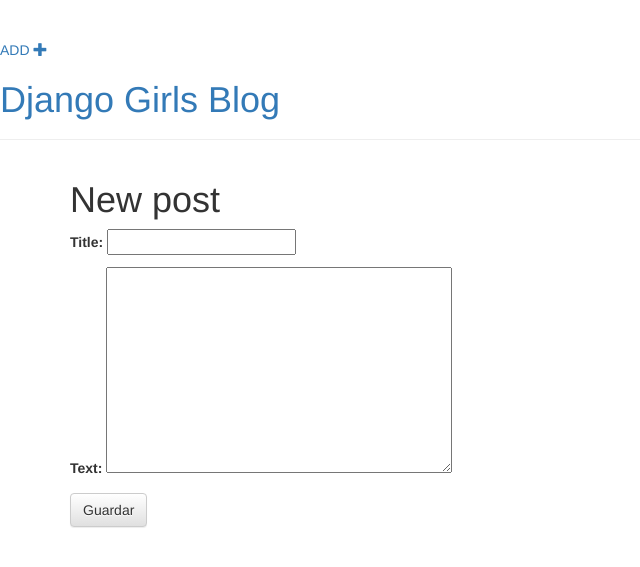
After one commit to emanueldeveloper82/my-first-blog, a Django app: page /post/new/ in a window 1280 px wide. The commit adds this page. Shown: the top 567 px of the page, without its empty margins (0-640 px from the left). Run offline with Django 3.2, Linux system fonts and the light colour scheme; some libraries are stand-ins or nearby versions.

Commit message:
Tutorial de Formularios salvando e editando

```diff
--- /dev/null
+++ b/mysite/blog/forms.py
@@ -0,0 +1,7 @@
+from django import forms
+from .models import Post
+
+class PostForm(forms.ModelForm):
+    class Meta:
+        model = Post
+        fields = ('title', 'text')
--- a/mysite/blog/templates/blog/base.html
+++ b/mysite/blog/templates/blog/base.html
@@ -9,6 +9,9 @@
 
     <body>
         <div class="page-header">
+            <a href="{% url 'post_new' %}" class="top-menu"> ADD
+                <span class="glyphicon glyphicon-plus"></span>
+            </a>
             <h1><a href="/">Django Girls Blog</a></h1>
         </div>
         <div class="content container">
--- a/mysite/blog/templates/blog/post_detail.html
+++ b/mysite/blog/templates/blog/post_detail.html
@@ -5,6 +5,9 @@
         {% if post.published_date %}
             <div class="date">
                 {{ post.published_date }}
+                <a class="btn btn-default" href="{% url 'post_edit' pk=post.pk %}">
+                        <span class="glyphicon glyphicon-pencil"></span>
+                </a>
             </div>
         {% endif %}
         <h1>{{ post.title }}</h1>
--- /dev/null
+++ b/mysite/blog/templates/blog/post_edit.html
@@ -0,0 +1,10 @@
+{% extends 'blog/base.html' %}
+
+{% block content %}
+    <h1>New post</h1>
+    <form method="POST" class="post-form">
+        {% csrf_token %}
+        {{ form.as_p }}
+        <button type="submit" class="save btn btn-default">Guardar</button>
+    </form>
+{% endblock %}
--- a/mysite/blog/urls.py
+++ b/mysite/blog/urls.py
@@ -4,4 +4,6 @@
 urlpatterns = [
     url(r'^$', views.post_list),
     url(r'^post/(?P<pk>\d+)/$', views.post_detail, name='post_detail'),
+    url(r'^post/(?P<pk>\d+)/edit/$', views.post_edit, name='post_edit'),
+    url(r'^post/new/$', views.post_new, name='post_new'),
 ]
--- a/mysite/blog/views.py
+++ b/mysite/blog/views.py
@@ -1,6 +1,8 @@
 from django.shortcuts import render, get_object_or_404
 from django.utils import timezone
+from django.shortcuts import redirect
 from .models import Post
+from .forms import PostForm
 
 # Create your views here.
 def post_list(request):
@@ -13,3 +15,30 @@
 def post_detail(request, pk):
     post = get_object_or_404(Post, pk=pk)
     return render(request, 'blog/post_detail.html', {'post': post})
+
+def post_new(request):
+    if request.method == "POST":
+        form = PostForm(request.POST)
+        if form.is_valid():
+            post = form.save(commit=False)
+            post.author = request.user
+            post.published_date = timezone.now()
+            post.save()
+            return redirect('post_detail', pk=post.pk)
+    else:
+        form = PostForm()
+    return render(request, 'blog/post_edit.html', {'form': form})
+
+def post_edit(request, pk):
+    post = get_object_or_404(Post, pk=pk)
+    if request.method == "POST":
+        form = PostForm(request.POST, instance=post)
+        if form.is_valid():
+            post = form.save(commit=False)
+            post.author = request.user
+            post.published_date = timezone.now()
+            post.save()
+            return redirect('post_detail', pk=post.pk)
+    else:
+        form = PostForm(instance=post)
+    return render(request, 'blog/post_edit.html', {'form': form})
```
Lines whose indentation alone changed are shown as unchanged.
